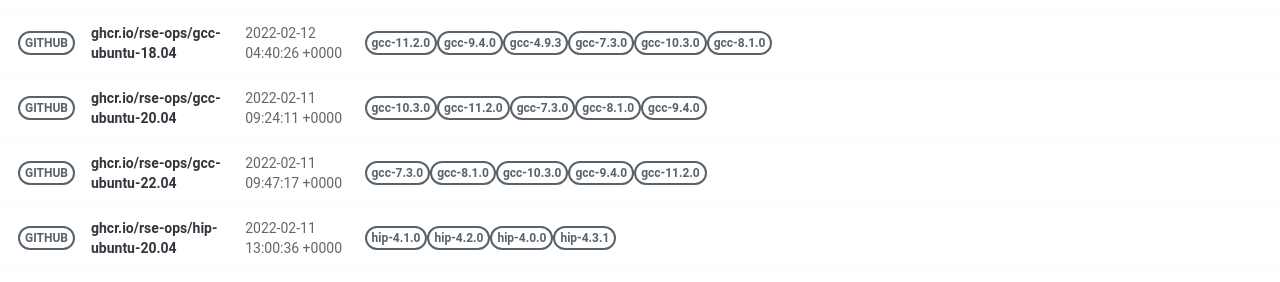
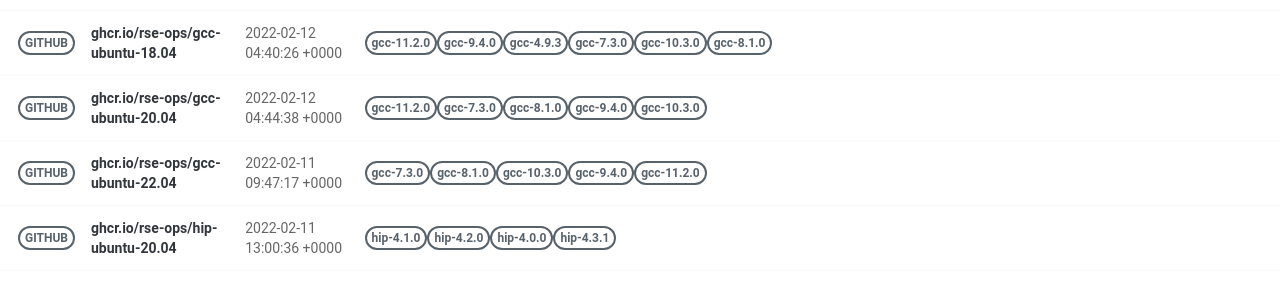
Before and after one commit to rse-ops/docker-images, a Jekyll site: the page built from pages/index.md, in a window 1280 px wide. Shown: the part 581-863 px from the top of the page. Built offline with Jekyll 4.4.1, drawn with Linux system fonts in a browser that asks for light colours; nearby versions of some CDN libraries.

Commit message:
Automated push to update library 2022-02-12

```diff
--- a/_library/ghcr.io-rse-ops-gcc-ubuntu-20.04.md
+++ b/_library/ghcr.io-rse-ops-gcc-ubuntu-20.04.md
@@ -1,14 +1,11 @@
 ---
 layout: container
 name: ghcr.io/rse-ops/gcc-ubuntu-20.04
-updated_at: 2022-02-11 09:24:11.951774
+updated_at: 2022-02-12 04:44:38.159446
 
 
 container_url: https://github.com/orgs/rse-ops/packages/container/package/gcc-ubuntu-20.04
 versions:
- - tag: gcc-10.3.0
-   dockerfile: https://github.com/rse-ops/docker-images/blob/main/ubuntu/gcc/Dockerfile
-   manifest: https://crane.ggcr.dev/manifest/ghcr.io/rse-ops/gcc-ubuntu-20.04:gcc-10.3.0
  - tag: gcc-11.2.0
    dockerfile: https://github.com/rse-ops/docker-images/blob/main/ubuntu/gcc/Dockerfile
    manifest: https://crane.ggcr.dev/manifest/ghcr.io/rse-ops/gcc-ubuntu-20.04:gcc-11.2.0
```
Also changed, not shown: other parts of _library/ghcr.io-rse-ops-gcc-ubuntu-20.04.md (+3 -0 lines).
